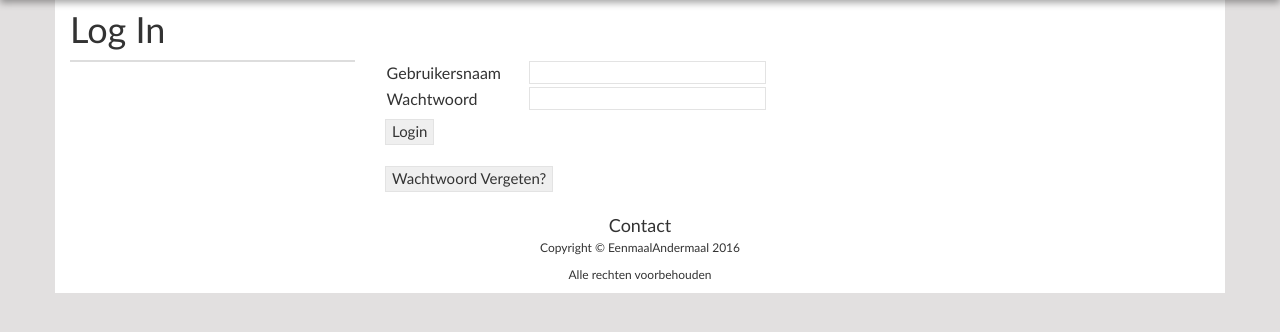
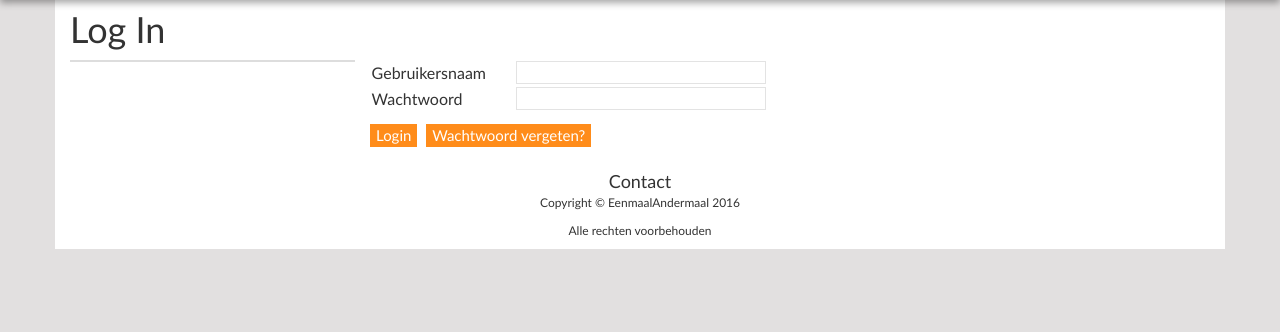
Before and after one commit to RogierGrobbee/Eenmaalandermaal, a PHP site: page /login.php in a window 1280 px wide. Shown: the part 90-422 px from the top of the page. Run offline with PHP 8.4, Linux system fonts and the light colour scheme; data that the repository does not hold is empty; some libraries are stand-ins or nearby versions.

Commit message:
mooiere knopjes enzo

```diff
--- a/index.php
+++ b/index.php
@@ -47,10 +47,10 @@ loadSidebar($rubriekArray, null);
             queryHomepageVoorwerpen("SELECT * FROM ( SELECT v.voorwerpnummer,v.titel,v.beschrijving,v.startprijs,
                                     v.looptijdeindeveiling, count(v.voorwerpnummer) as 'aantal biedingen',
                                     ROW_NUMBER() OVER (ORDER BY count(b.voorwerpnummer)  DESC) AS rownumber
-                                    FROM voorwerp v RIGHT JOIN Bod b ON v.voorwerpnummer=b.voorwerpnummer
+                                    FROM voorwerp v INNER JOIN Bod b ON v.voorwerpnummer=b.voorwerpnummer
+									WHERE looptijdeindeveiling > DATEADD(MINUTE, 1, GETDATE())
                                     GROUP BY v.voorwerpnummer,v.titel,v.beschrijving,v.startprijs,
-                                    v.looptijdeindeveiling) AS rows WHERE rows.rownumber BETWEEN 2 AND 4
-                                    AND looptijdeindeveiling > DATEADD(MINUTE, 1, GETDATE())");
+                                    v.looptijdeindeveiling) AS rows WHERE rows.rownumber BETWEEN 2 AND 4");
             ?>
         </div>
 
--- a/login.php
+++ b/login.php
@@ -41,8 +41,8 @@ if (isset($_POST['Login'])) {
 
 ?>
 
+    <div class="row">
     <form method="post">
-        <row>
         <div class="col-sm-6">
             <table class="registration-table">
                 <tr>
@@ -55,24 +55,14 @@ if (isset($_POST['Login'])) {
                 </tr>
             </table>
         </div>
-        </row>
-        <row>
-            <div class="col-sm-12 submit-registrion">
-                <input type="submit" name="Login" value="Login">
+            <br><br><br>
+        <div class="col-sm-1 submit-registrion">
+            <button type="submit" name="Login" value="Login">Login</button>
         </div>
-
-        </row>
     </form>
-    <br><br>
-    <row>
-        <div class="col-sm-12">
         <form action="vergeten.php" method="post">
-                    <br>
-                    <input type="submit" name="Wachtwoord Vergeten" value="Wachtwoord Vergeten?">
+            <button type="submit" class="left" name="Wachtwoord Vergeten" value="Wachtwoord Vergeten?">Wachtwoord vergeten?</button>
         </form>
-        </div>
-    </row>
-    <row>
         <div style="color:red" class="col-sm-12">
             <br>
             <?php
@@ -83,6 +73,6 @@ if (isset($_POST['Login'])) {
             }
             ?>
         </div>
-    </row>
+    </div>
 
 <?php include_once('partial files\footer.php') ?>
--- a/partial files/header.php
+++ b/partial files/header.php
@@ -22,7 +22,7 @@ session_start();
 
 <header>
     <div class="headerbar">
-    <div class="container headerbarContent">
+    <div class="container headerbar-content">
     <div class="row">
         <a href="index.php">
             <img class="col-xs-12 col-sm-8 col-md-6 col-lg-5" src="images/logo.png" alt="Logo EenmaalAndermaal">
--- a/registreer.php
+++ b/registreer.php
@@ -196,7 +196,7 @@ else
 
         <row>
             <div class="col-sm-12 submit-registrion">
-                <input type="submit" name="registreer" value="Registreren">
+                <button type="submit" name="registreer" value="Registreren">Registreren</button>
             </div>
 
         </row>
```
Also changed, not shown: css/style.css (+12 -18 lines). Lines whose indentation alone changed are shown as unchanged.
